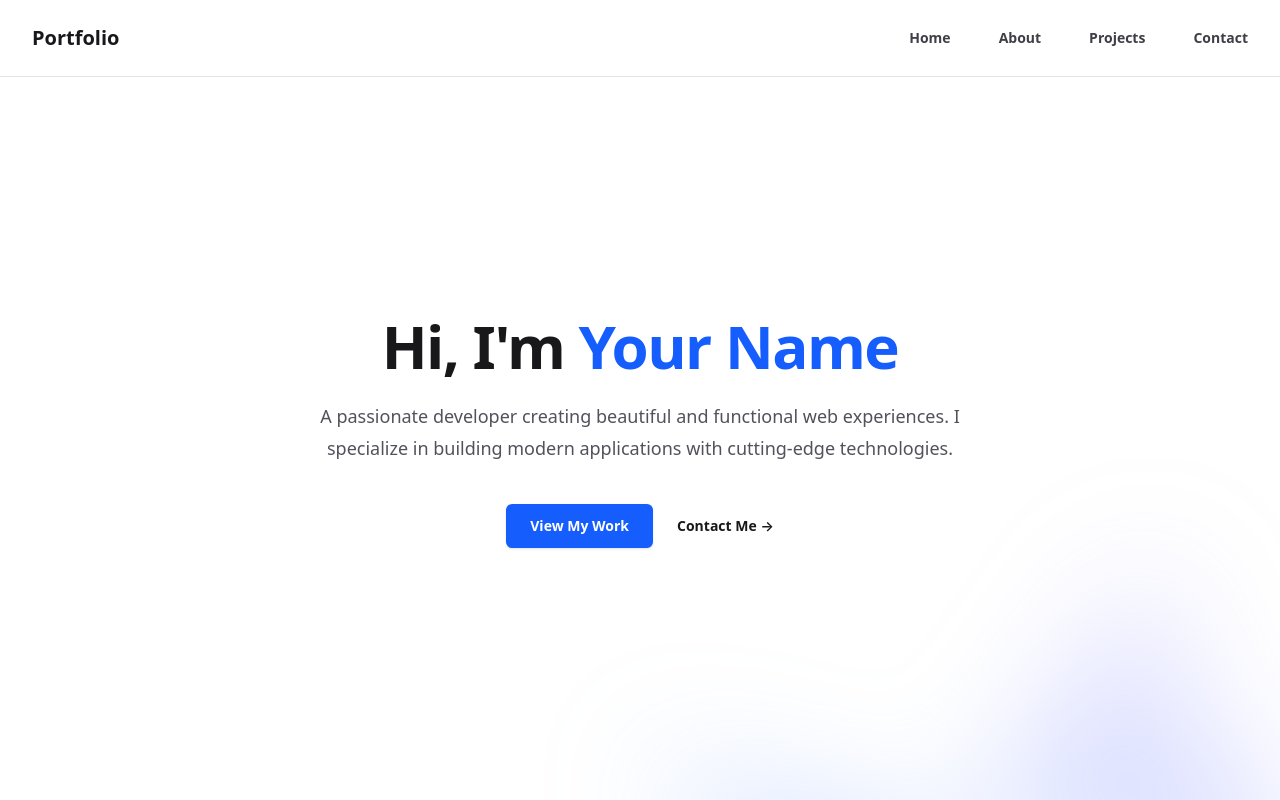
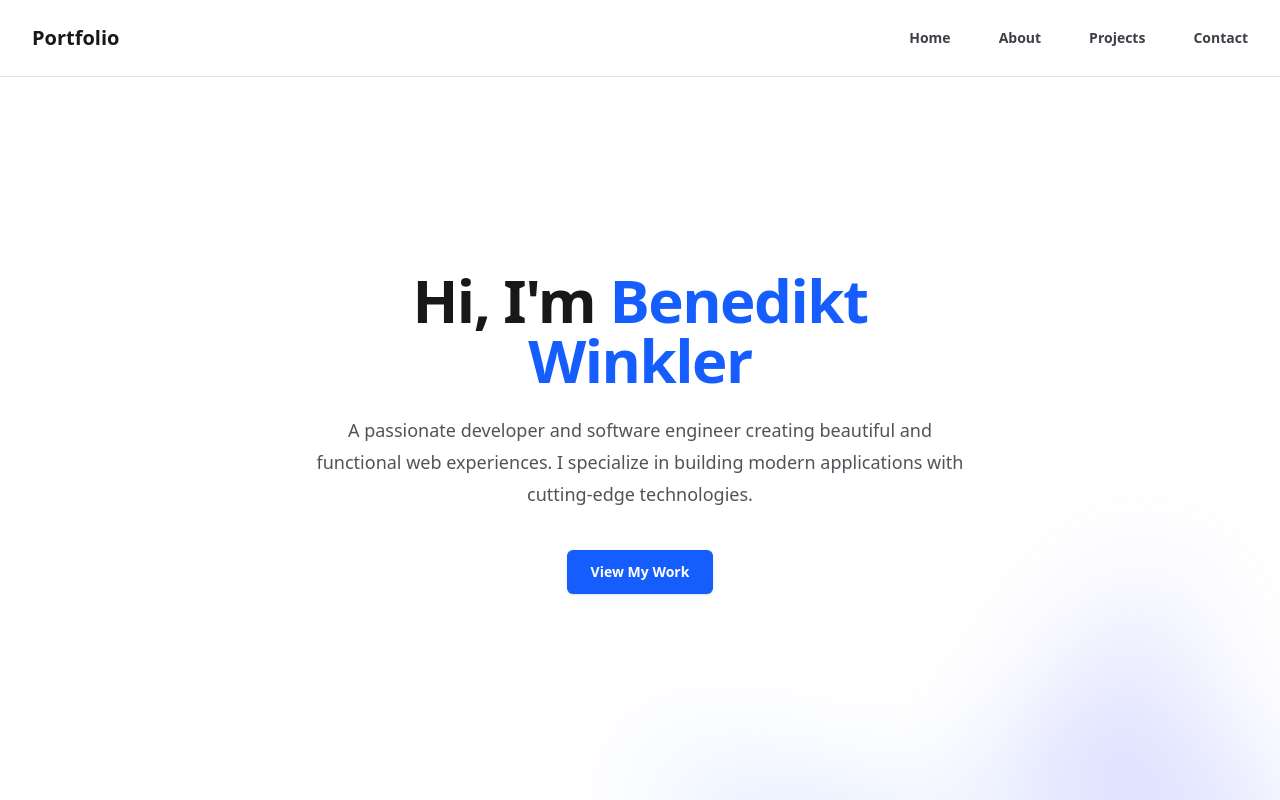
Before and after one commit to b-at-neu/portfolio, a Next.js app: page / in a window 1280 px wide. Shown: the top 800 px of the page. Built offline with nearby package versions, Linux system fonts and the light colour scheme.

Commit message:
update hero

```diff
--- a/components/Hero.tsx
+++ b/components/Hero.tsx
@@ -1,27 +1,28 @@
 export default function Hero() {
   return (
-    <section id="home" className="relative min-h-screen flex items-center justify-center pt-16">
+    <section
+      id="home"
+      className="relative min-h-screen flex items-center justify-center pt-16"
+    >
       <div className="mx-auto max-w-7xl px-6 lg:px-8">
         <div className="mx-auto max-w-2xl text-center">
           <h1 className="text-4xl font-bold tracking-tight text-zinc-900 dark:text-white sm:text-6xl">
-            Hi, I&apos;m <span className="text-blue-600 dark:text-blue-400">Your Name</span>
+            Hi, I&apos;m{' '}
+            <span className="text-blue-600 dark:text-blue-400">
+              Benedikt Winkler
+            </span>
           </h1>
           <p className="mt-6 text-lg leading-8 text-zinc-600 dark:text-zinc-400">
-            A passionate developer creating beautiful and functional web experiences.
-            I specialize in building modern applications with cutting-edge technologies.
+            A passionate developer and software engineer creating beautiful and
+            functional web experiences. I specialize in building modern
+            applications with cutting-edge technologies.
           </p>
           <div className="mt-10 flex items-center justify-center gap-x-6">
             <a
               href="#projects"
-              className="rounded-md bg-blue-600 px-6 py-3 text-sm font-semibold text-white shadow-sm hover:bg-blue-500 focus-visible:outline focus-visible:outline-2 focus-visible:outline-offset-2 focus-visible:outline-blue-600 transition-colors"
+              className="rounded-md bg-blue-600 px-6 py-3 text-sm font-semibold text-white shadow-sm hover:bg-blue-500 focus-visible:outline focus-visible:outline-offset-2 focus-visible:outline-blue-600 transition-colors"
             >
               View My Work
-            </a>
-            <a
-              href="#contact"
-              className="text-sm font-semibold leading-6 text-zinc-900 dark:text-zinc-100 hover:text-blue-600 dark:hover:text-blue-400 transition-colors"
-            >
-              Contact Me <span aria-hidden="true">→</span>
             </a>
           </div>
         </div>
@@ -30,10 +31,10 @@ export default function Hero() {
       {/* Decorative background */}
       <div className="absolute inset-x-0 top-[calc(100%-13rem)] -z-10 transform-gpu overflow-hidden blur-3xl sm:top-[calc(100%-30rem)]">
         <div
-          className="relative left-[calc(50%+3rem)] aspect-[1155/678] w-[36.125rem] -translate-x-1/2 bg-gradient-to-tr from-blue-400 to-purple-400 opacity-30 sm:left-[calc(50%+36rem)] sm:w-[72.1875rem]"
+          className="relative left-[calc(50%+3rem)] aspect-1155/678 w-144.5 -translate-x-1/2 bg-linear-to-tr from-blue-400 to-purple-400 opacity-30 sm:left-[calc(50%+36rem)] sm:w-288.75"
           style={{
             clipPath:
-              "polygon(74.1% 44.1%, 100% 61.6%, 97.5% 26.9%, 85.5% 0.1%, 80.7% 2%, 72.5% 32.5%, 60.2% 62.4%, 52.4% 68.1%, 47.5% 58.3%, 45.2% 34.5%, 27.5% 76.7%, 0.1% 64.9%, 17.9% 100%, 27.6% 76.8%, 76.1% 97.7%, 74.1% 44.1%)",
+              'polygon(74.1% 44.1%, 100% 61.6%, 97.5% 26.9%, 85.5% 0.1%, 80.7% 2%, 72.5% 32.5%, 60.2% 62.4%, 52.4% 68.1%, 47.5% 58.3%, 45.2% 34.5%, 27.5% 76.7%, 0.1% 64.9%, 17.9% 100%, 27.6% 76.8%, 76.1% 97.7%, 74.1% 44.1%)',
           }}
         />
       </div>
```
